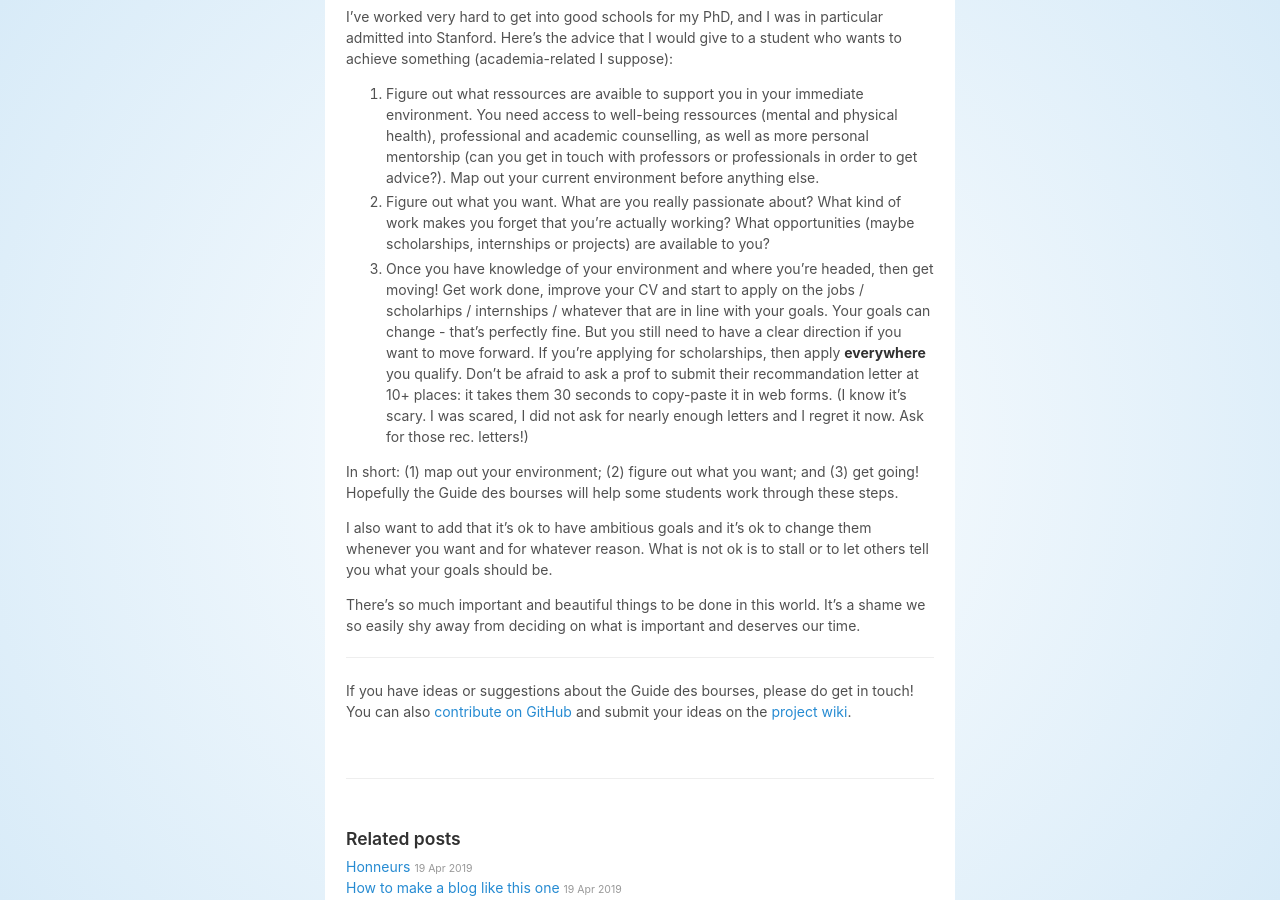
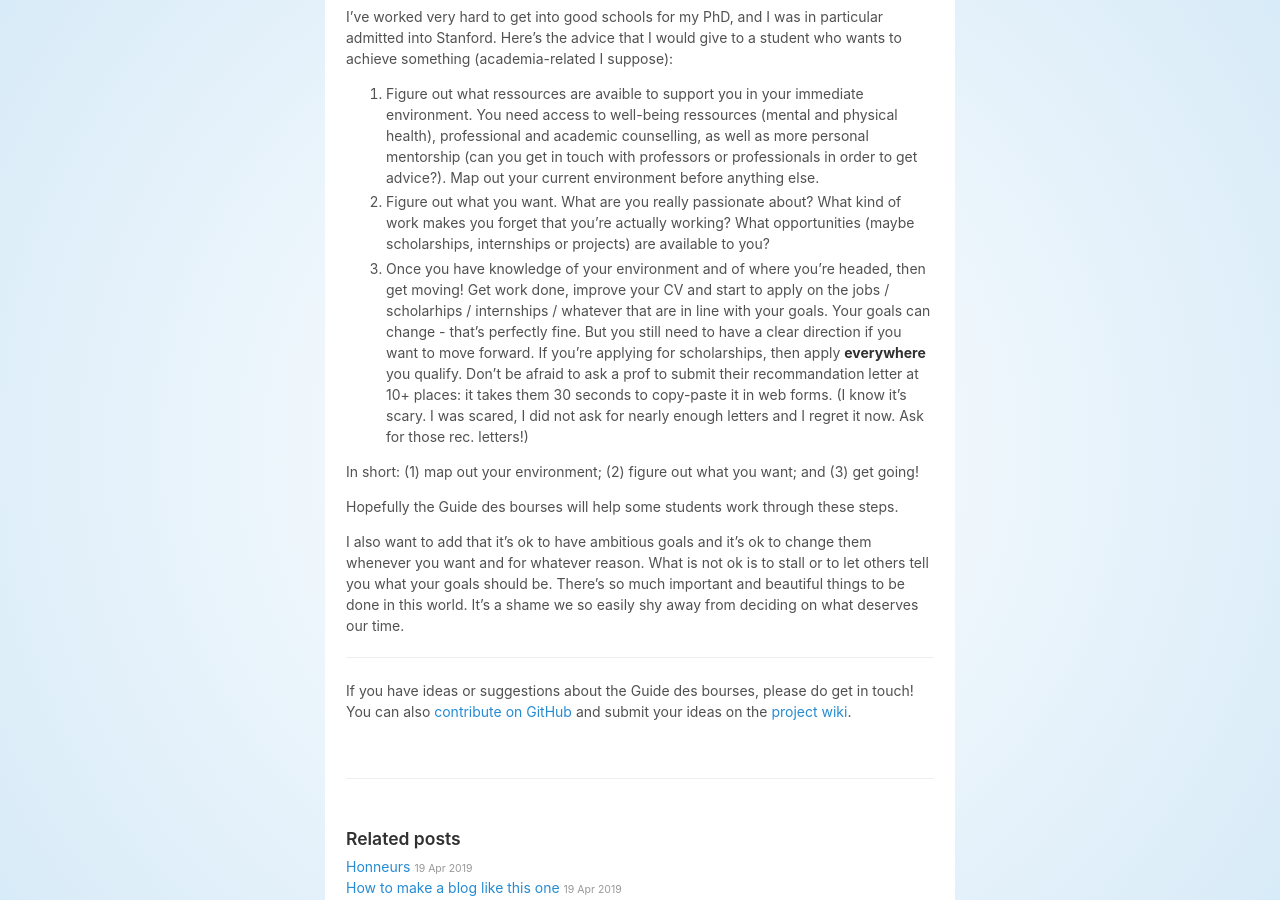
Before and after one commit to OlivierBinette/blog, a Jekyll site: the page built from _posts/2019-05-03-le-projet-du-guide-des-bourses.md, in a window 1280 px wide and 900 px high, scrolled down 1346 px. Built offline with Jekyll 4.4.1, drawn with Linux system fonts in a browser that asks for light colours; nearby versions of some CDN libraries.

Commit message:
Update 2019-05-03-le-projet-du-guide-des-bourses.md

```diff
--- a/_posts/2019-05-03-le-projet-du-guide-des-bourses.md
+++ b/_posts/2019-05-03-le-projet-du-guide-des-bourses.md
@@ -46,13 +46,13 @@ I've worked very hard to get into good schools for my PhD, and I was in particul
 
 1. Figure out what ressources are avaible to support you in your immediate environment. You need access to well-being ressources (mental and physical health), professional and academic counselling, as well as more personal mentorship (can you get in touch with professors or professionals in order to get advice?). Map out your current environment before anything else.
 2. Figure out what you want. What are you really passionate about? What kind of work makes you forget that you're actually working? What opportunities (maybe scholarships, internships or projects) are available to you?
-3. Once you have knowledge of your environment and where you're headed, then get moving! Get work done, improve your CV and start to apply on the jobs / scholarhips / internships / whatever that are in line with your goals. Your goals can change - that's perfectly fine. But you still need to have a clear direction if you want to move forward. If you're applying for scholarships, then apply **everywhere** you qualify. Don't be afraid to ask a prof to submit their recommandation letter at 10+ places: it takes them 30 seconds to copy-paste it in web forms. (I know it's scary. I was scared, I did not ask for nearly enough letters and I regret it now. Ask for those rec. letters!)
+3. Once you have knowledge of your environment and of where you're headed, then get moving! Get work done, improve your CV and start to apply on the jobs / scholarhips / internships / whatever that are in line with your goals. Your goals can change - that's perfectly fine. But you still need to have a clear direction if you want to move forward. If you're applying for scholarships, then apply **everywhere** you qualify. Don't be afraid to ask a prof to submit their recommandation letter at 10+ places: it takes them 30 seconds to copy-paste it in web forms. (I know it's scary. I was scared, I did not ask for nearly enough letters and I regret it now. Ask for those rec. letters!)
 
-In short: (1) map out your environment; (2) figure out what you want; and (3) get going! Hopefully the Guide des bourses will help some students work through these steps.
+In short: (1) map out your environment; (2) figure out what you want; and (3) get going!
 
-I also want to add that it's ok to have ambitious goals and it's ok to change them whenever you want and for whatever reason. What is not ok is to stall or to let others tell you what your goals should be.
+Hopefully the Guide des bourses will help some students work through these steps.
 
-There's so much important and beautiful things to be done in this world. It's a shame we so easily shy away from deciding on what is important and deserves our time.
+I also want to add that it's ok to have ambitious goals and it's ok to change them whenever you want and for whatever reason. What is not ok is to stall or to let others tell you what your goals should be. There's so much important and beautiful things to be done in this world. It's a shame we so easily shy away from deciding on what deserves our time.
 
 ---
 
```
